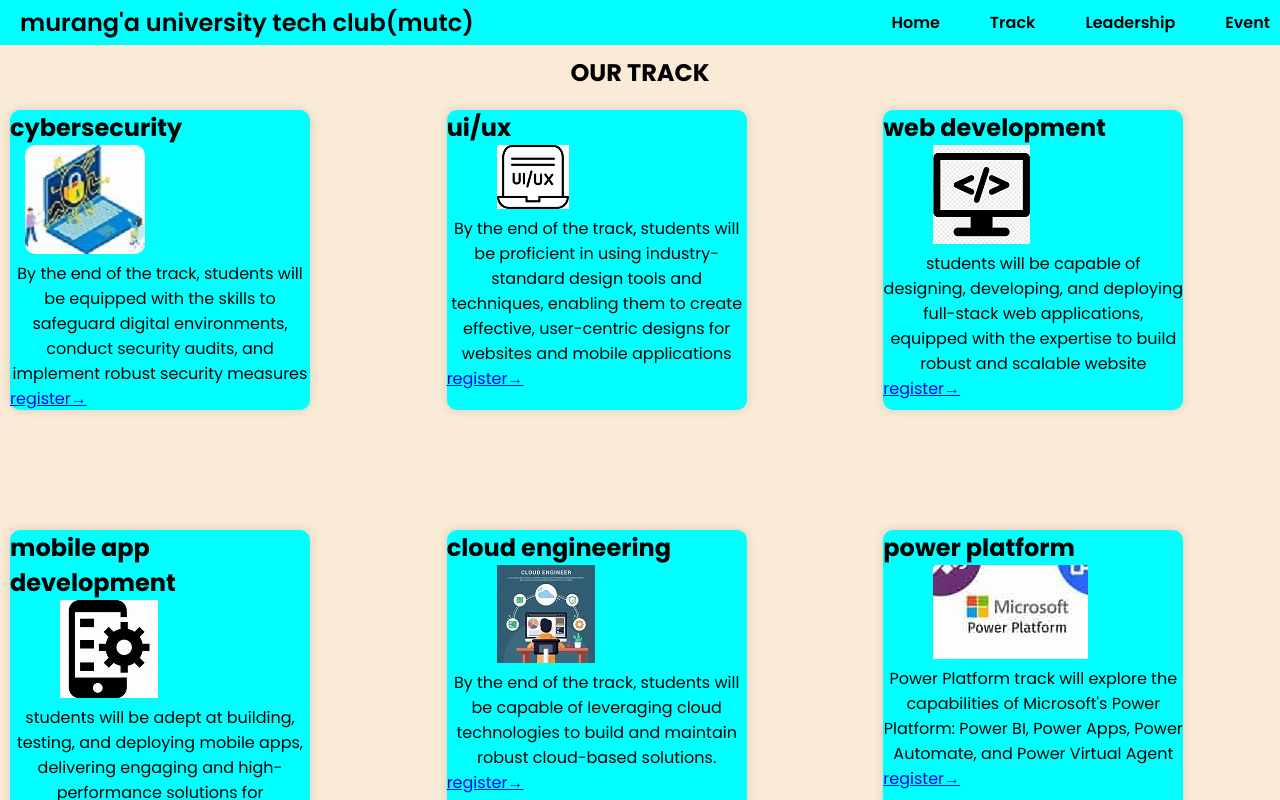
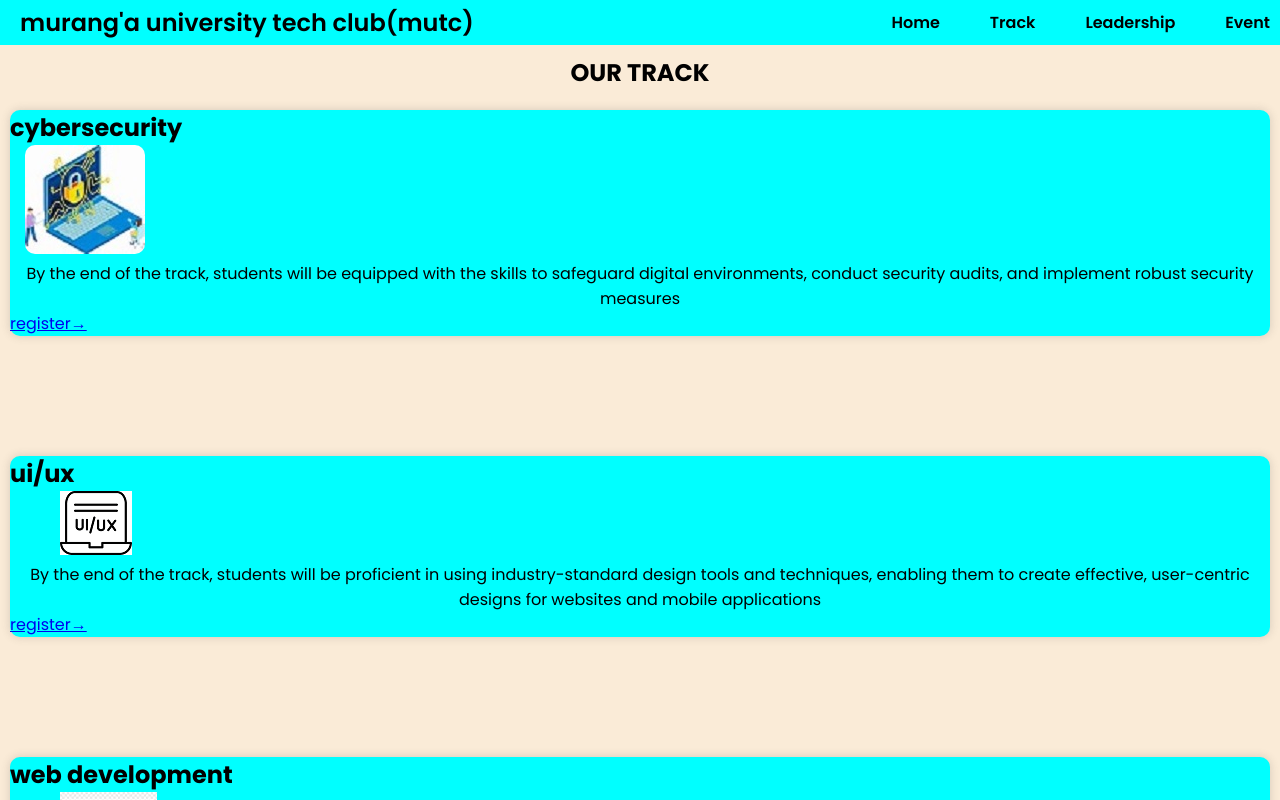
Before and after one commit to johnndi/mut-club, a React (Vite) app: page /Track in a window 1280 px wide. Shown: the top 800 px of the page. Built offline with nearby package versions, Linux system fonts and the light colour scheme; a web font is replaced by a local one.

Commit message:
Update Track.css

```diff
--- a/src/Pages/Track.css
+++ b/src/Pages/Track.css
@@ -27,8 +27,8 @@
 }
 
 .trackitem {
-  width: 300px;
-  height: 300px;
+  width: auto;
+  height: auto;
   background: aqua;
   border-radius: 10px;
   margin-right: auto;
```
